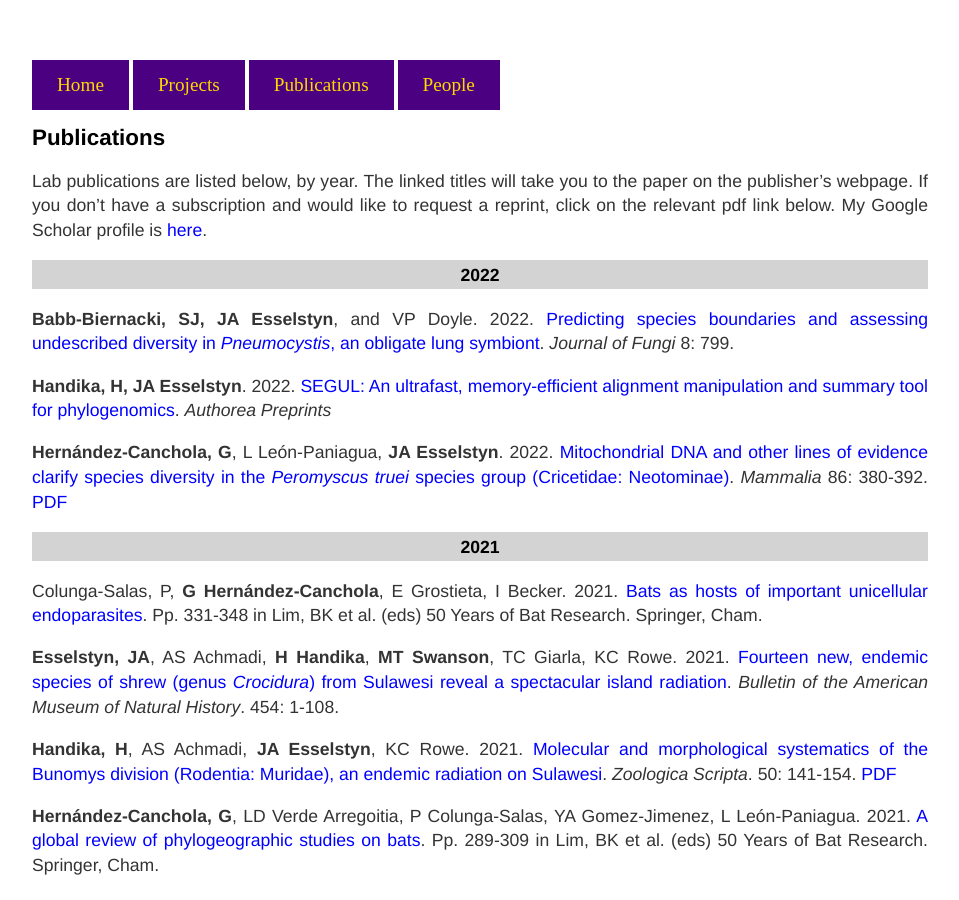
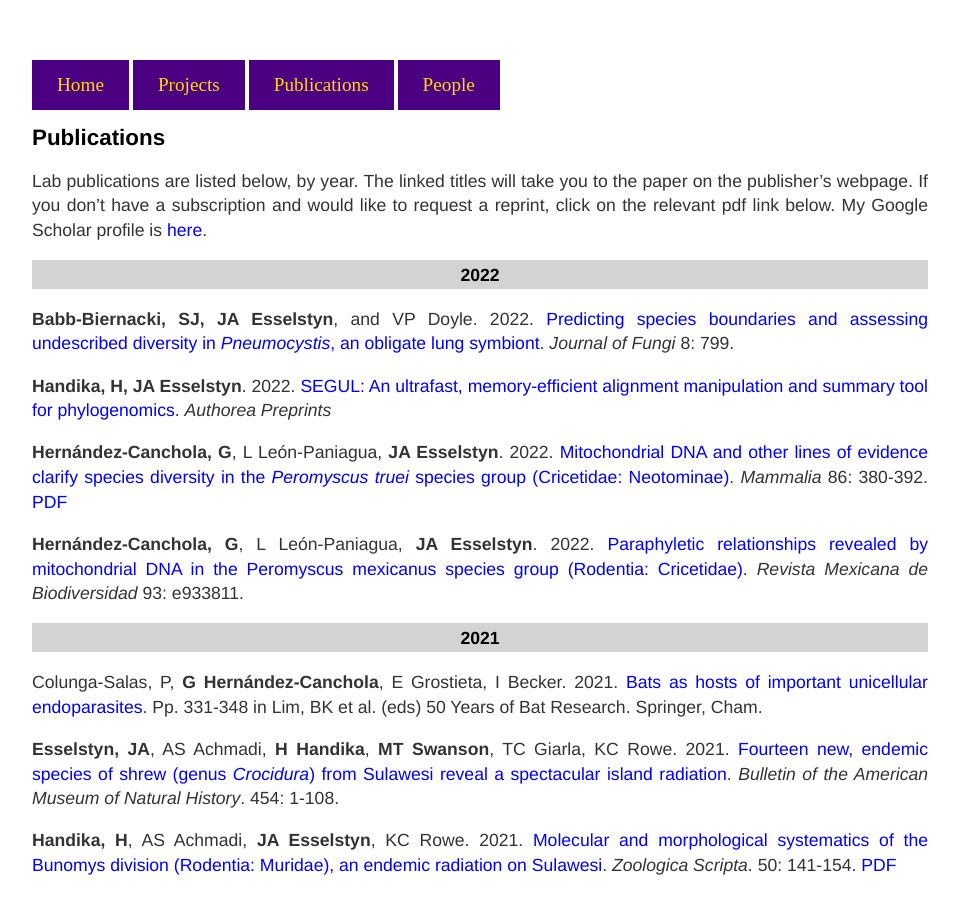
Before and after one commit to esselstyn/esselstyn.github.io, a Jekyll site: the page built from publications.md, in a window 1280 px wide and 900 px high. Shown: the whole window, without its empty margins (160-1119 px from the left). Built offline with Jekyll 4.4.1, drawn with Linux system fonts in a browser that asks for light colours.

Commit message:
Update publications.md

```diff
--- a/publications.md
+++ b/publications.md
@@ -12,6 +12,8 @@
 **Handika, H, JA Esselstyn**. 2022. [SEGUL: An ultrafast, memory-efficient alignment manipulation and summary tool for phylogenomics](https://doi.org/10.22541/au.165167823.30911834/v1). _Authorea Preprints_
 
 **Hernández-Canchola, G**, L León-Paniagua, **JA Esselstyn**. 2022. [Mitochondrial DNA and other lines of evidence clarify species diversity in the _Peromyscus truei_ species group (Cricetidae: Neotominae)](https://doi.org/10.1515/mammalia-2021-0146). _Mammalia_  86: 380-392. [PDF](publications/2022/hernandez-canchola-2022.pdf)
+
+**Hernández-Canchola, G**, L León-Paniagua, **JA Esselstyn**. 2022. [Paraphyletic relationships revealed by mitochondrial DNA in the Peromyscus mexicanus species group (Rodentia: Cricetidae)](https://doi.org/10.22201/ib.20078706e.2022.93.3811). _Revista Mexicana de Biodiversidad_ 93: e933811.
 
 ### 2021
 Colunga-Salas, P, **G Hernández-Canchola**, E Grostieta, I Becker. 2021. [Bats as hosts of important unicellular endoparasites](https://doi.org/10.1007/978-3-030-54727-1_20). Pp. 331-348 in Lim, BK et al. (eds) 50 Years of Bat Research. Springer, Cham.
```
